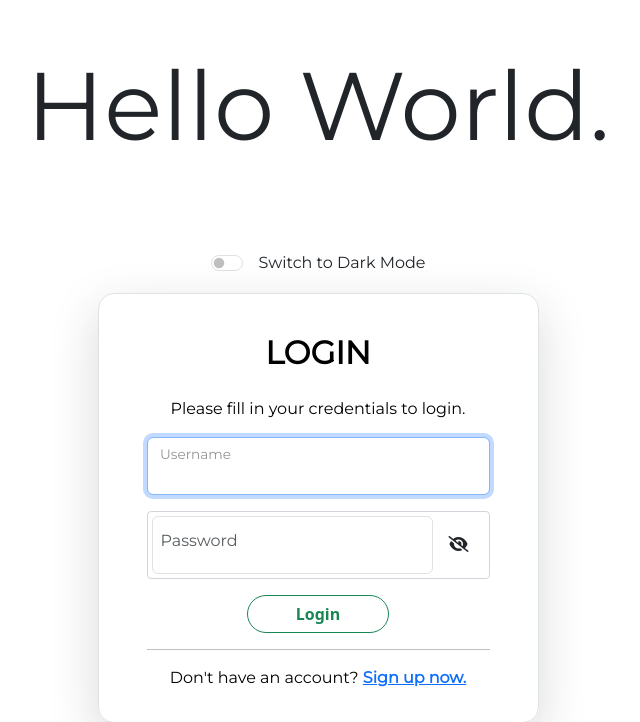
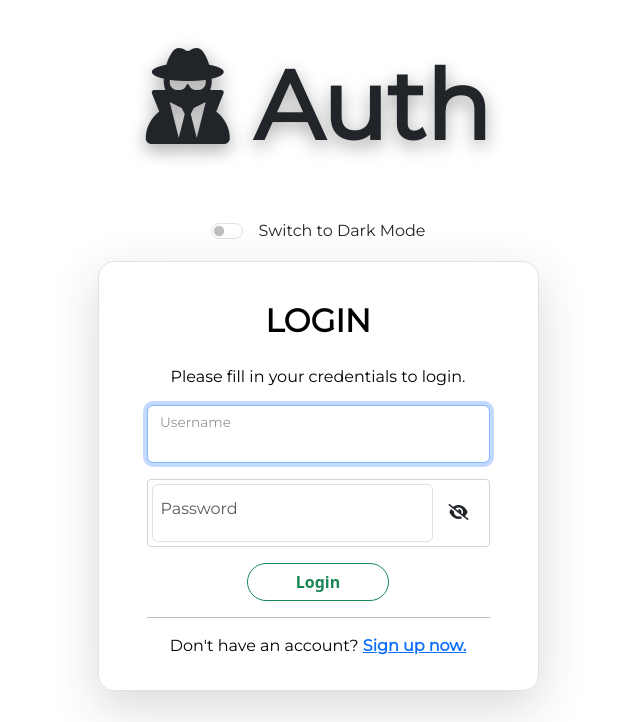
Before and after one commit to ronhedwigzape/auth-system, a PHP site: page /login.php in a window 1280 px wide. Shown: the top 722 px of the page, without its empty margins (322-962 px from the left). Run offline with PHP 8.4, Linux system fonts and the light colour scheme; some libraries are stand-ins or nearby versions.

Commit message:
Update login.php

```diff
--- a/login.php
+++ b/login.php
@@ -104,9 +104,9 @@ if($_SERVER["REQUEST_METHOD"] == "POST"){
 
 
     if(isset($_POST['logout'])) {
-        setcookie('username', $username, 0, '/');
-        setcookie('id', $id, 0, '/');
-        setcookie('reset_pass_status', $reset_status, 0, '/');
+        setcookie('username', '', 0, '/');
+        setcookie('id', '', 0, '/');
+        setcookie('reset_pass_status', '', 0, '/');
         $conn->close();
         session_destroy();
         session_abort();
@@ -118,8 +118,8 @@ if($_SERVER["REQUEST_METHOD"] == "POST"){
 require_once 'partials/header.php';
 ?>
 <div class="container">
-    <div class="d-flex justify-content-center mt-5" style=" margin-bottom:5rem;">
-        <h1 class="d-flex justify-content-center text-center tracking-in-expand" style="font-size: 6rem;">Hello World.</h1>
+    <div class="d-flex justify-content-center mt-5" style=" margin-bottom:3rem;">
+        <h1 class="d-flex justify-content-center text-center fw-bolder text-shadow-drop-bottom" style="font-size: 6rem;"><i class="fa-solid fa-user-secret me-4"></i> Auth</h1>
     </div>
 </div>
 <div class="d-flex justify-content-center form-check form-switch">
```
